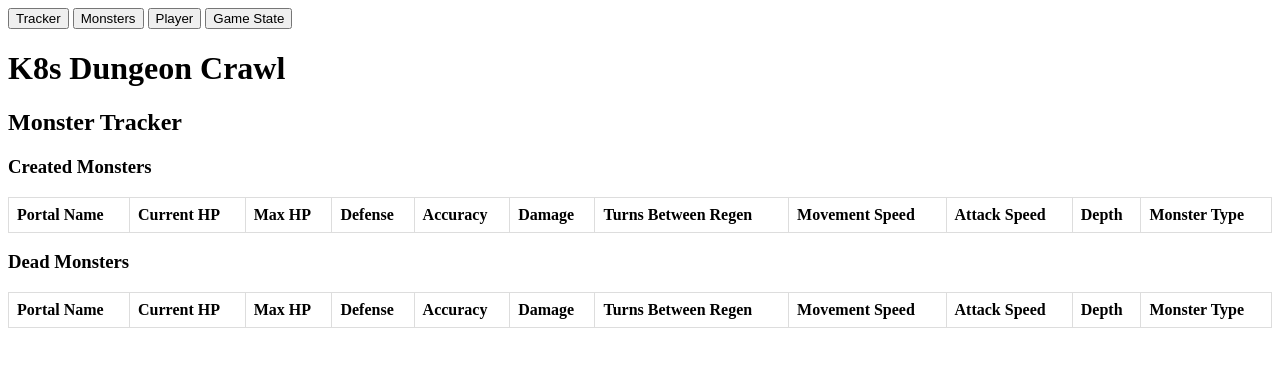
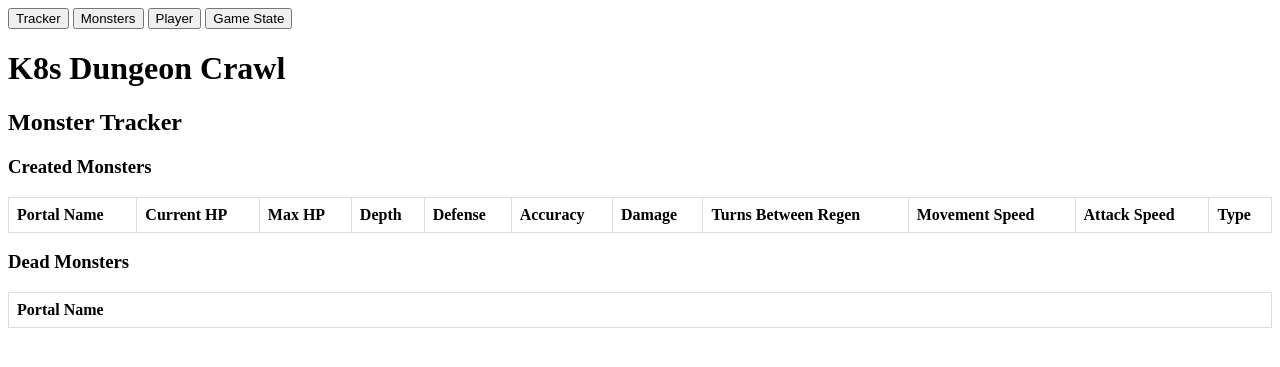
Before and after one commit to schaeferka/k8s-dungeon-crawl, a Flask app: page /monsters in a window 1280 px wide. Shown: the top 367 px of the page. Run offline with Flask 3, Linux system fonts and the light colour scheme; data that the repository does not hold is empty.

Commit message:
dead monster updates

```diff
--- a/portal/templates/monsters.html
+++ b/portal/templates/monsters.html
@@ -51,13 +51,13 @@
                     <td>${monster.name || ''}</td>
                     <td>${monster.hp || ''}</td>
                     <td>${monster.maxHP || ''}</td>
+                    <td>${monster.level || ''}</td>
                     <td>${monster.defense || ''}</td>
                     <td>${monster.accuracy || ''}</td>
                     <td>${monster.damageMin || ''} - ${monster.damageMax || ''}</td>
                     <td>${monster.turnsBetweenRegen || ''}</td>
                     <td>${monster.movementSpeed || ''}</td>
                     <td>${monster.attackSpeed || ''}</td>
-                    <td>${monster.level || ''}</td>
                     <td>${monster.type || ''}</td>
                 `;
                 createdTableBody.appendChild(row);
@@ -67,16 +67,6 @@
                 const row = document.createElement('tr');
                 row.innerHTML = `
                     <td>${monster.name || ''}</td>
-                    <td>${monster.hp || ''}</td>
-                    <td>${monster.maxHP || ''}</td>
-                    <td>${monster.defense || ''}</td>
-                    <td>${monster.accuracy || ''}</td>
-                    <td>${monster.damageMin || ''} - ${monster.damageMax || ''}</td>
-                    <td>${monster.turnsBetweenRegen || ''}</td>
-                    <td>${monster.movementSpeed || ''}</td>
-                    <td>${monster.attackSpeed || ''}</td>
-                    <td>${monster.level || ''}</td>
-                    <td>${monster.type || ''}</td>
                 `;
                 deadTableBody.appendChild(row);
             });
@@ -105,14 +95,14 @@
                 <th>Portal Name</th>
                 <th>Current HP</th>
                 <th>Max HP</th>
+                <th>Depth</th>
                 <th>Defense</th>
                 <th>Accuracy</th>
                 <th>Damage</th>
                 <th>Turns Between Regen</th>
                 <th>Movement Speed</th>
                 <th>Attack Speed</th>
-                <th>Depth</th>
-                <th>Monster Type</th>
+                <th>Type</th>
             </tr>
         </thead>
         <tbody id="created-monsters-body">
@@ -125,16 +115,6 @@
         <thead>
             <tr>
                 <th>Portal Name</th>
-                <th>Current HP</th>
-                <th>Max HP</th>
-                <th>Defense</th>
-                <th>Accuracy</th>
-                <th>Damage</th>
-                <th>Turns Between Regen</th>
-                <th>Movement Speed</th>
-                <th>Attack Speed</th>
-                <th>Depth</th>
-                <th>Monster Type</th>
             </tr>
         </thead>
         <tbody id="dead-monsters-body">
```
Also changed, not shown: portal/templates/player.html (+7 -4 lines), 1 other file.
